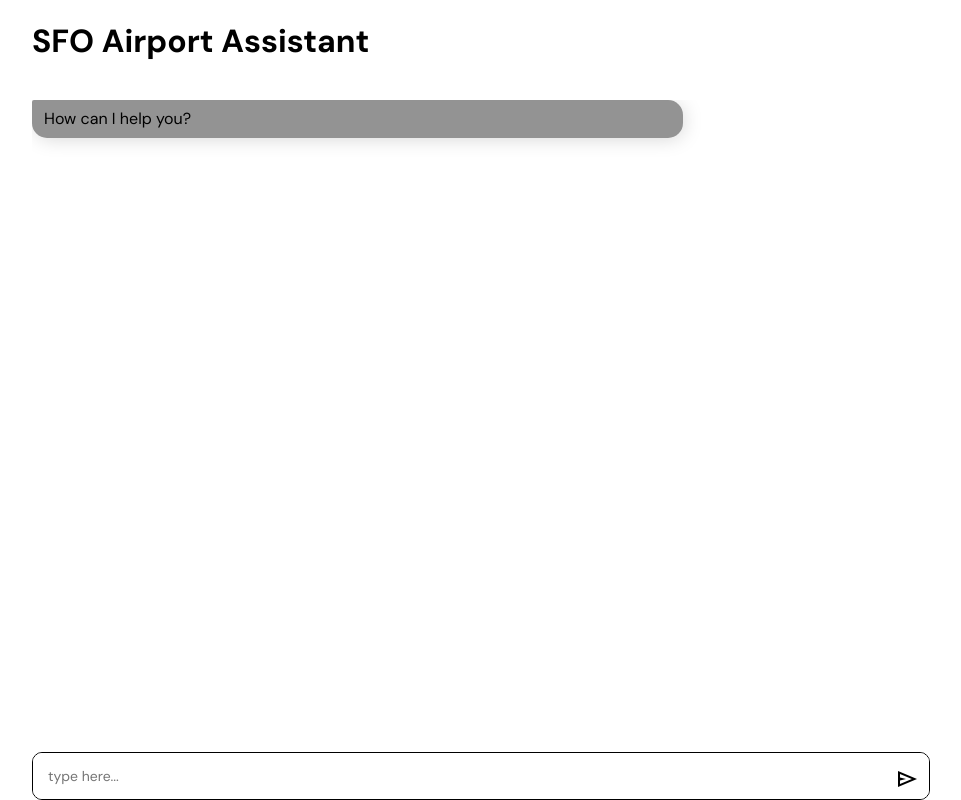
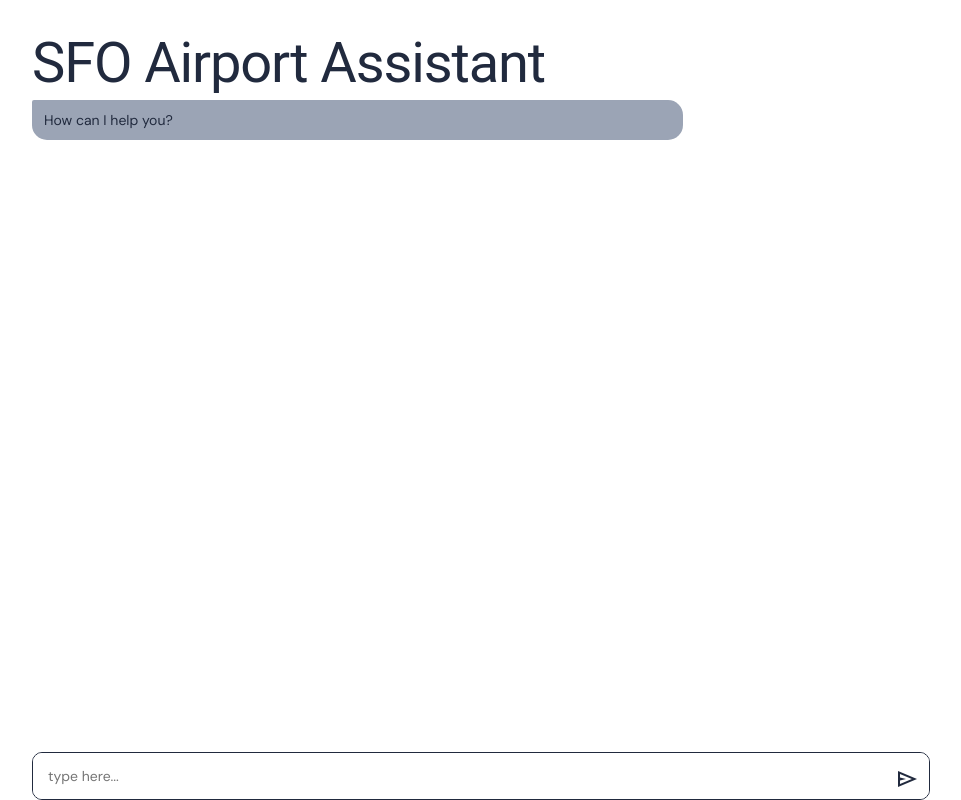
Before and after one commit to GoogleCloudPlatform/genai-databases-retrieval-app, a FastAPI app: page / in a window 1280 px wide. Shown: the whole page, without its empty margins (160-1121 px from the left). Run offline with FastAPI, Linux system fonts and the light colour scheme.

Commit message:
frontend clean up

```diff
--- a/langchain_tools_demo/static/index.css
+++ b/langchain_tools_demo/static/index.css
@@ -20,7 +20,7 @@
 }
 
 body {
-    color: #000000;
+    color: #212A3E;
     font-family: 'DM Sans', sans-serif;
     display: flex;
     flex-direction: column;
@@ -62,7 +62,7 @@
     width: 100%;
     bottom: 0;
     left: 0;
-    border: 1px solid black;
+    border: 1px solid #212A3E;
     border-radius: 10px;
     overflow: hidden;
 }
@@ -72,7 +72,7 @@
     font-size: 14px;
     padding: 15px;
     padding-right: 30%;
-    color: black;
+    color: #212A3E;
     border: none;
 }
 
@@ -102,10 +102,9 @@
     height: auto;
     display: inline-block;
     padding: 10px 12px;
-    background: #939393;
-    color: black;
+    background: #9BA4B5;
+    color: #212A3E;
     border-radius: 2px 15px 15px 15px;
-    box-shadow: 2px 2px 20px -2px lightgrey;
 }
 
 div.chat-wrapper div.chat-content span.user {
@@ -115,12 +114,19 @@
     height: auto;
     display: inline-block;
     padding: 10px 12px;
-    background: black;
-    color: #fff;
+    background: #212A3E;
+    color: #F1F6F9;
     border-radius: 15px 2px 15px 15px;
-    box-shadow: 2px 2px 20px lightgray,
 }
 
 *:focus {
     outline: none;
 }
+
+.mdl-progress {
+    width: 100%;
+    display: none;
+}
+.mdl-progress.mdl-progress__indeterminate>.bar1 {
+    background-color: #394867
+}
--- a/langchain_tools_demo/static/index.js
+++ b/langchain_tools_demo/static/index.js
@@ -32,9 +32,11 @@
     log("user", msg)
     // Clear message
     $('.chat-bar input').val('');
+    $('.mdl-progress').show()
     try {
         // Prompt LLM
         let answer = await askQuestion(msg);
+        $('.mdl-progress').hide();
         // Add response to UI
         log("assistant", answer)
     } catch (err) {
--- a/langchain_tools_demo/templates/index.html
+++ b/langchain_tools_demo/templates/index.html
@@ -26,7 +26,8 @@
     <link href="https://fonts.googleapis.com/css2?family=DM+Sans:ital,wght@0,400;0,700;1,400;1,700&display=swap"
         rel="stylesheet">
     <link href="https://fonts.googleapis.com/icon?family=Material+Symbols+Outlined" rel="stylesheet">
-
+    <link rel="stylesheet" href="https://code.getmdl.io/1.3.0/material.indigo-pink.min.css">
+    <script defer src="https://code.getmdl.io/1.3.0/material.min.js"></script>
     <link rel="stylesheet" href="/static/index.css">
 
 </head>
@@ -46,6 +47,7 @@
                 {% endif %}
             </div>
             <div class="chat-bar">
+                <div class="mdl-progress mdl-js-progress mdl-progress__indeterminate"></div>
                 <input type="text" class="ip-msg" placeholder="type here...">
                 <span class="btn-group">
                     <span class="material-symbols-outlined">
```
